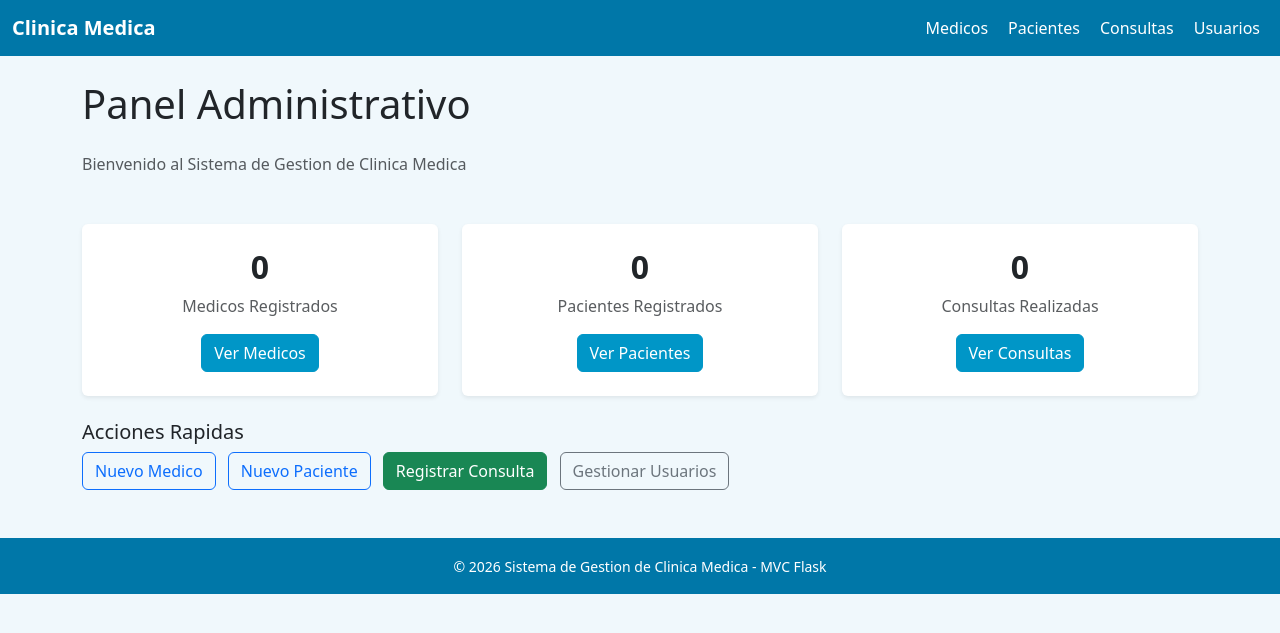
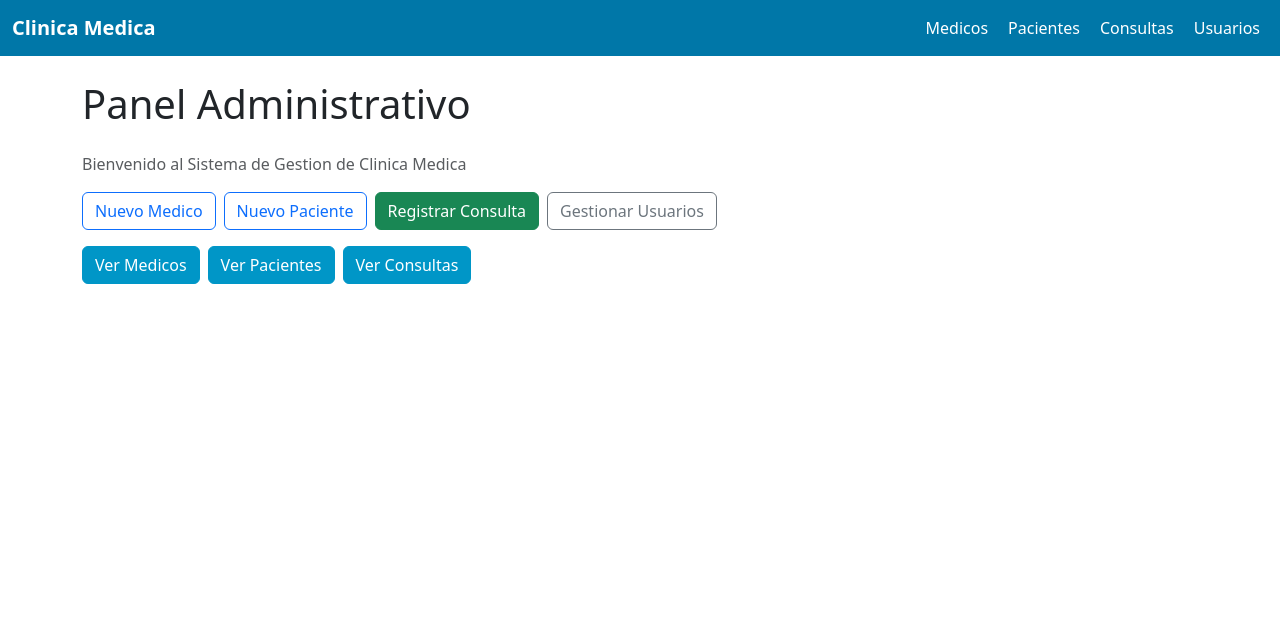
Before and after one commit to Canaviri-09/MVC_Sistema_de_Clinica_Emergentes-II, a Flask app: page / in a window 1280 px wide. Shown: the top 633 px of the page. Run offline with Flask 3, Linux system fonts and the light colour scheme.

Commit message:
Segundo commit

```diff
--- a/templates/base.html
+++ b/templates/base.html
@@ -6,7 +6,7 @@
     <title>{% block title %}Clínica Médica{% endblock %} | Sistema de Gestión</title>
     <link href="https://cdn.jsdelivr.net/npm/bootstrap@5.3.0/dist/css/bootstrap.min.css" rel="stylesheet">
     <style>
-        body { background-color: #f0f8fc; }
+        body { background-color: #ffffff; } /* Fondo blanco */
         .navbar { background-color: #0077a8 !important; }
         .navbar-brand, .nav-link { color: #fff !important; }
         .nav-link:hover { color: #cceeff !important; }
@@ -15,7 +15,6 @@
         .table-striped > tbody > tr:nth-of-type(odd) { background-color: #e8f6fb; }
         .btn-primary { background-color: #0096c7; border-color: #0096c7; }
         .btn-primary:hover { background-color: #0077a8; border-color: #0077a8; }
-        footer { background-color: #0077a8; color: #fff; }
     </style>
 </head>
 <body>
@@ -49,10 +48,6 @@
     {% block content %}{% endblock %}
 </div>
 
-<footer class="text-center py-3 mt-4">
-    <small>&copy; 2026 Sistema de Gestion de Clinica Medica - MVC Flask</small>
-</footer>
-
 <script src="https://cdn.jsdelivr.net/npm/bootstrap@5.3.0/dist/js/bootstrap.bundle.min.js"></script>
 </body>
 </html>
--- a/templates/index.html
+++ b/templates/index.html
@@ -6,41 +6,16 @@
 <h1 class="my-4">Panel Administrativo</h1>
 <p class="text-muted">Bienvenido al Sistema de Gestion de Clinica Medica</p>
 
-<div class="row mt-4 g-4">
-    <div class="col-md-4">
-        <div class="card shadow-sm border-0">
-            <div class="card-body text-center py-4">
-                <h2 class="fw-bold">{{ total_medicos }}</h2>
-                <p class="text-muted mb-3">Medicos Registrados</p>
-                <a href="{{ url_for('medico.index') }}" class="btn btn-primary">Ver Medicos</a>
-            </div>
-        </div>
-    </div>
-    <div class="col-md-4">
-        <div class="card shadow-sm border-0">
-            <div class="card-body text-center py-4">
-                <h2 class="fw-bold">{{ total_pacientes }}</h2>
-                <p class="text-muted mb-3">Pacientes Registrados</p>
-                <a href="{{ url_for('paciente.index') }}" class="btn btn-primary">Ver Pacientes</a>
-            </div>
-        </div>
-    </div>
-    <div class="col-md-4">
-        <div class="card shadow-sm border-0">
-            <div class="card-body text-center py-4">
-                <h2 class="fw-bold">{{ total_consultas }}</h2>
-                <p class="text-muted mb-3">Consultas Realizadas</p>
-                <a href="{{ url_for('consulta.index') }}" class="btn btn-primary">Ver Consultas</a>
-            </div>
-        </div>
-    </div>
+<div class="d-flex flex-wrap gap-2 mb-3">
+    <a href="{{ url_for('medico.create') }}" class="btn btn-outline-primary">Nuevo Medico</a>
+    <a href="{{ url_for('paciente.create') }}" class="btn btn-outline-primary">Nuevo Paciente</a>
+    <a href="{{ url_for('consulta.create') }}" class="btn btn-success">Registrar Consulta</a>
+    <a href="{{ url_for('usuario.index') }}" class="btn btn-outline-secondary">Gestionar Usuarios</a>
 </div>
 
-<div class="mt-4">
-    <h5>Acciones Rapidas</h5>
-    <a href="{{ url_for('medico.create') }}" class="btn btn-outline-primary me-2">Nuevo Medico</a>
-    <a href="{{ url_for('paciente.create') }}" class="btn btn-outline-primary me-2">Nuevo Paciente</a>
-    <a href="{{ url_for('consulta.create') }}" class="btn btn-success me-2">Registrar Consulta</a>
-    <a href="{{ url_for('usuario.index') }}" class="btn btn-outline-secondary">Gestionar Usuarios</a>
+<div class="d-flex flex-wrap gap-2">
+    <a href="{{ url_for('medico.index') }}" class="btn btn-primary">Ver Medicos</a>
+    <a href="{{ url_for('paciente.index') }}" class="btn btn-primary">Ver Pacientes</a>
+    <a href="{{ url_for('consulta.index') }}" class="btn btn-primary">Ver Consultas</a>
 </div>
 {% endblock %}
```
Also changed, not shown: templates/home.html (deleted, +0 -65 lines).
